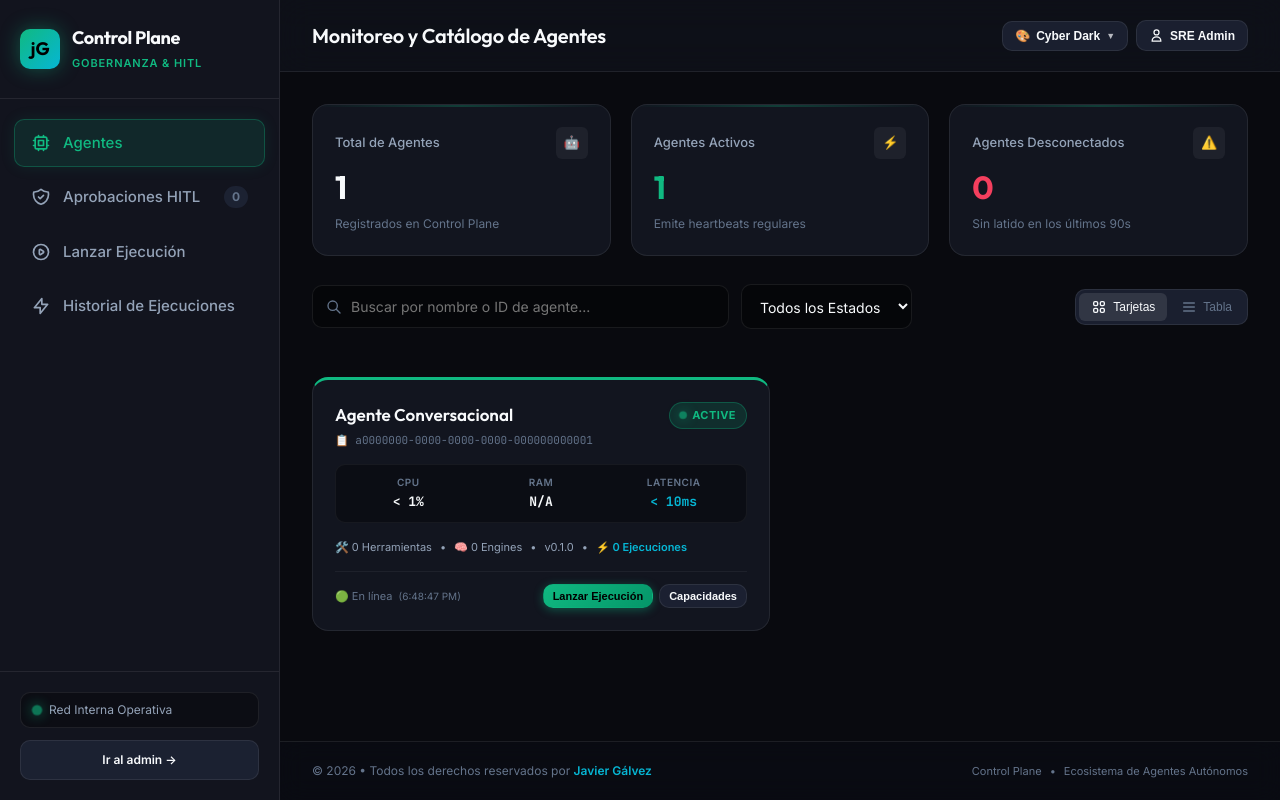
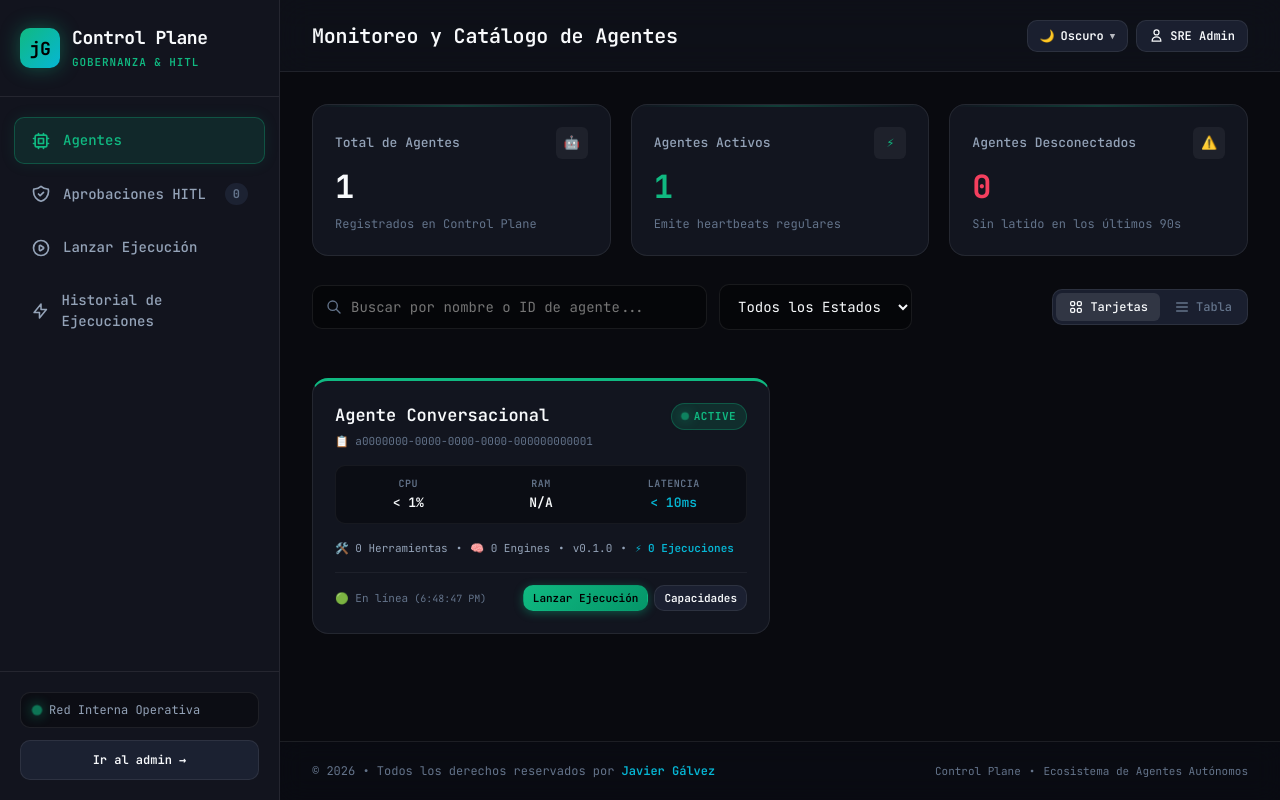
Before and after one commit to cabocom/jg_dashboard, a Laravel app: page /console in a window 1280 px wide. Run offline with Laravel 12, Linux system fonts and the light colour scheme; a user stored in the database is signed in; data comes from the database, SQL or seed files in the repository; data that the repository does not hold is empty.

Commit message:
Revisión estética

```diff
--- a/public/css/console.css
+++ b/public/css/console.css
@@ -3,10 +3,11 @@
    Aesthetic: Deep Space Cybersecurity / Glassmorphic High-Tech Console
    ========================================================================== */
 
-@import url('https://fonts.googleapis.com/css2?family=Outfit:wght@400;500;600;700&family=Inter:wght@300;400;500;600;700&family=JetBrains+Mono:wght@400;500;700&display=swap');
-
-:root {
-  /* Color Palette - HSL Tailored Dark Theme */
+@import url('https://fonts.googleapis.com/css2?family=Inter:wght@300;400;500;600;700;800&family=JetBrains+Mono:wght@400;500;600;700&display=swap');
+
+:root,
+[data-theme="dark"] {
+  /* Color Palette - HSL Tailored Dark Theme (Negro) */
   --bg-primary: #090a0f;
   --bg-secondary: #12141e;
   --bg-surface: rgba(22, 26, 38, 0.75);
@@ -32,10 +33,10 @@
   --accent-rose-glow: rgba(244, 63, 94, 0.4);
   --accent-indigo: #6366f1;
 
-  /* Typography */
-  --font-sans: 'Inter', system-ui, -apple-system, BlinkMacSystemFont, 'Segoe UI', Roboto, sans-serif;
-  --font-heading: 'Outfit', var(--font-sans);
-  --font-mono: 'JetBrains Mono', monospace;
+  /* Typography - Idéntica a jg_hub (JetBrains Mono en toda la plataforma) */
+  --font-sans: 'JetBrains Mono', ui-monospace, SFMono-Regular, Menlo, Monaco, Consolas, monospace;
+  --font-heading: 'JetBrains Mono', ui-monospace, SFMono-Regular, Menlo, Monaco, Consolas, monospace;
+  --font-mono: 'JetBrains Mono', ui-monospace, SFMono-Regular, Menlo, Monaco, Consolas, monospace;
 
   /* Transitions & Radii */
   --radius-sm: 6px;
@@ -120,12 +175,15 @@
   padding: 0;
 }
 
+html, body, button, input, select, textarea, h1, h2, h3, h4, h5, h6, .badge, .kpi-card, .btn, table, th, td, p, span, a {
+  font-family: var(--font-mono) !important;
+}
+
 html, body {
   height: 100%;
   background-color: var(--bg-primary);
   color: var(--text-primary);
-  font-family: var(--font-sans);
-  font-size: 15px;
+  font-size: 14px;
   line-height: 1.5;
   -webkit-font-smoothing: antialiased;
   overflow-x: hidden;
--- a/public/js/console.js
+++ b/public/js/console.js
@@ -2362,32 +2362,41 @@ ${this.escapeHtml(det.steps.map((st, i) => `${i + 1}. [${st.tool_name || st.name
     },
 
     initTheme() {
-      const savedTheme = localStorage.getItem('console_theme') || 'cyber-dark';
+      const savedTheme = localStorage.getItem('console_theme') || localStorage.getItem('jg_theme') || 'dark';
       this.applyTheme(savedTheme, false);
     },
 
     applyTheme(themeName, showNotification = true) {
-      document.documentElement.setAttribute('data-theme', themeName);
-      localStorage.setItem('console_theme', themeName);
+      const normalizedTheme = (themeName === 'light' || themeName === 'blanco') ? 'light' : 'dark';
+      document.documentElement.setAttribute('data-theme', normalizedTheme);
+      localStorage.setItem('console_theme', normalizedTheme);
+      localStorage.setItem('jg_theme', normalizedTheme);
 
       document.querySelectorAll('.theme-option-btn').forEach((btn) => {
-        btn.classList.toggle('active', btn.getAttribute('data-theme') === themeName);
+        btn.classList.toggle('active', btn.getAttribute('data-theme') === normalizedTheme);
       });
 
       const labels = {
-        'cyber-dark': 'Cyber Dark',
-        'emerald-matrix': 'Matrix Emerald',
-        'midnight-slate': 'Midnight Slate',
-        'amethyst-purple': 'Amethyst Night',
-        'high-contrast': 'High Contrast',
+        'dark': 'Oscuro',
+        'light': 'Claro',
       };
+      const icons = {
+        'dark': '🌙',
+        'light': '☀️',
+      };
+
       const labelEl = document.getElementById('current-theme-label');
       if (labelEl) {
-        labelEl.textContent = labels[themeName] || 'Tema';
+        labelEl.textContent = labels[normalizedTheme] || 'Tema';
+      }
+
+      const iconEl = document.getElementById('current-theme-icon');
+      if (iconEl) {
+        iconEl.textContent = icons[normalizedTheme] || '🎨';
       }
 
       if (showNotification) {
-        this.showToast(`Estilo visual cambiado a: ${labels[themeName] || themeName}`, 'info');
+        this.showToast(`Estilo visual cambiado a: ${labels[normalizedTheme]}`, 'info');
       }
     },
 
--- a/resources/views/console/index.blade.php
+++ b/resources/views/console/index.blade.php
@@ -86,33 +86,21 @@
         </div>
 
         <div class="header-actions" style="display: flex; align-items: center; gap: 8px;">
-          <!-- Selector de Estilos / Temas -->
+          <!-- Selector de Estilos / Temas (Solo Dos Temas: Blanco y Negro) -->
           <div class="theme-dropdown-wrapper" style="position: relative;">
-            <button id="btn-toggle-theme" type="button" class="btn btn-secondary" title="Cambiar tema o estilo visual del panel" style="display: flex; align-items: center; gap: 6px; font-size: 12px; padding: 7px 12px;">
-              <span>🎨</span>
-              <span id="current-theme-label">Tema</span>
+            <button id="btn-toggle-theme" type="button" class="btn btn-secondary" title="Cambiar tema visual (Negro / Blanco)" style="display: flex; align-items: center; gap: 6px; font-size: 12px; padding: 7px 12px;">
+              <span id="current-theme-icon">🌙</span>
+              <span id="current-theme-label">Oscuro</span>
               <span style="font-size: 9px; opacity: 0.7;">▼</span>
             </button>
             <div id="theme-dropdown-menu" class="theme-dropdown-menu" style="display: none;">
-              <button type="button" class="theme-option-btn active" data-theme="cyber-dark">
-                <span class="theme-swatch" style="background: linear-gradient(135deg, #090a0f, #06b6d4);"></span>
-                <span>Cyber Dark (Predeterminado)</span>
+              <button type="button" class="theme-option-btn active" data-theme="dark">
+                <span class="theme-swatch" style="background: #090a0f; border: 1px solid rgba(255,255,255,0.2);"></span>
+                <span>Oscuro (Negro)</span>
               </button>
-              <button type="button" class="theme-option-btn" data-theme="emerald-matrix">
-                <span class="theme-swatch" style="background: linear-gradient(135deg, #040d08, #10b981);"></span>
-                <span>Matrix Emerald</span>
-              </button>
-              <button type="button" class="theme-option-btn" data-theme="midnight-slate">
-                <span class="theme-swatch" style="background: linear-gradient(135deg, #0b0f19, #38bdf8);"></span>
-                <span>Midnight Slate</span>
-              </button>
-              <button type="button" class="theme-option-btn" data-theme="amethyst-purple">
-                <span class="theme-swatch" style="background: linear-gradient(135deg, #0d0818, #c084fc);"></span>
-                <span>Amethyst Night</span>
-              </button>
-              <button type="button" class="theme-option-btn" data-theme="high-contrast">
-                <span class="theme-swatch" style="background: linear-gradient(135deg, #000000, #facc15);"></span>
-                <span>High Contrast</span>
+              <button type="button" class="theme-option-btn" data-theme="light">
+                <span class="theme-swatch" style="background: #ffffff; border: 1px solid #cbd5e1;"></span>
+                <span>Claro (Blanco)</span>
               </button>
             </div>
           </div>
```
Also changed, not shown: other parts of public/css/console.css (+116 -62 lines).
